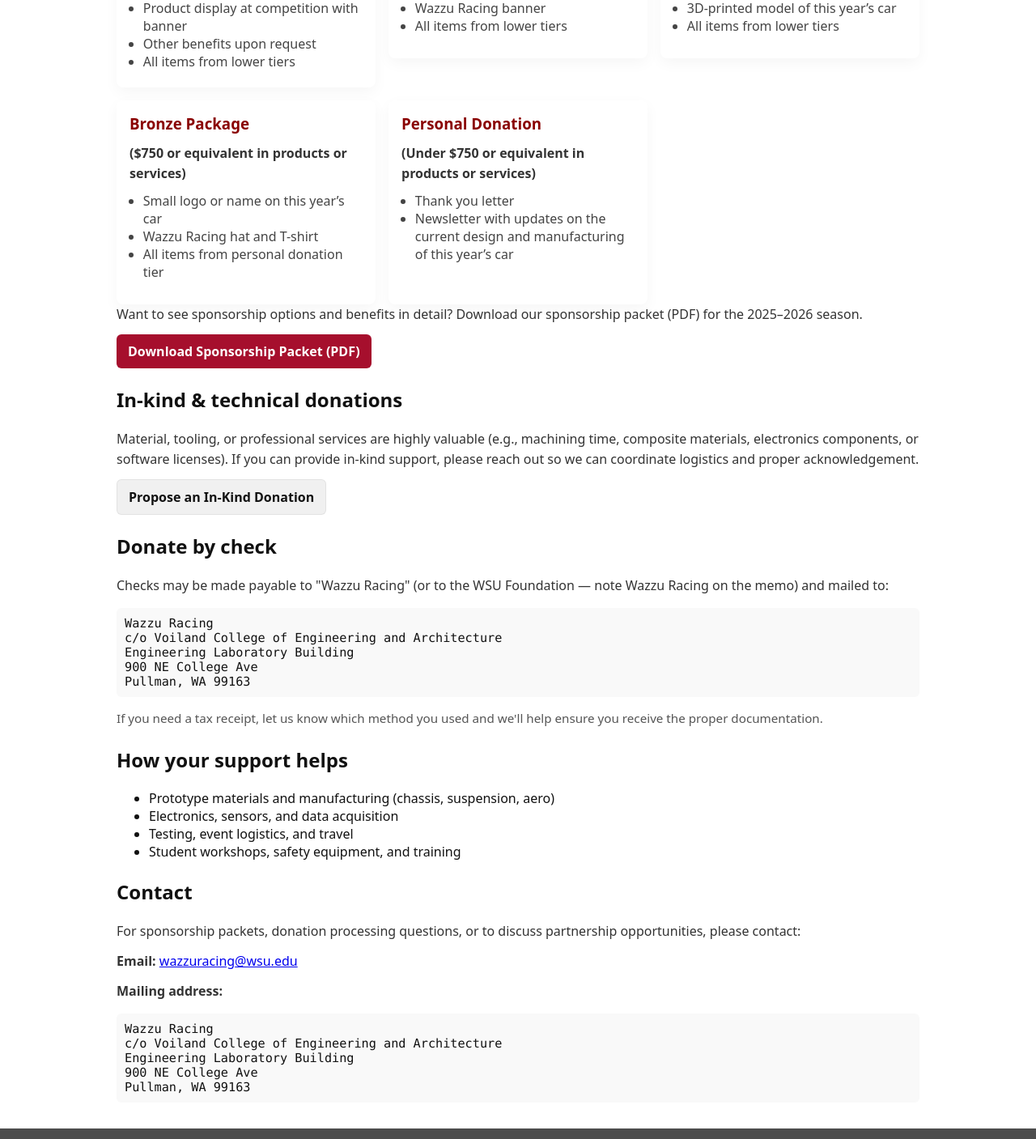
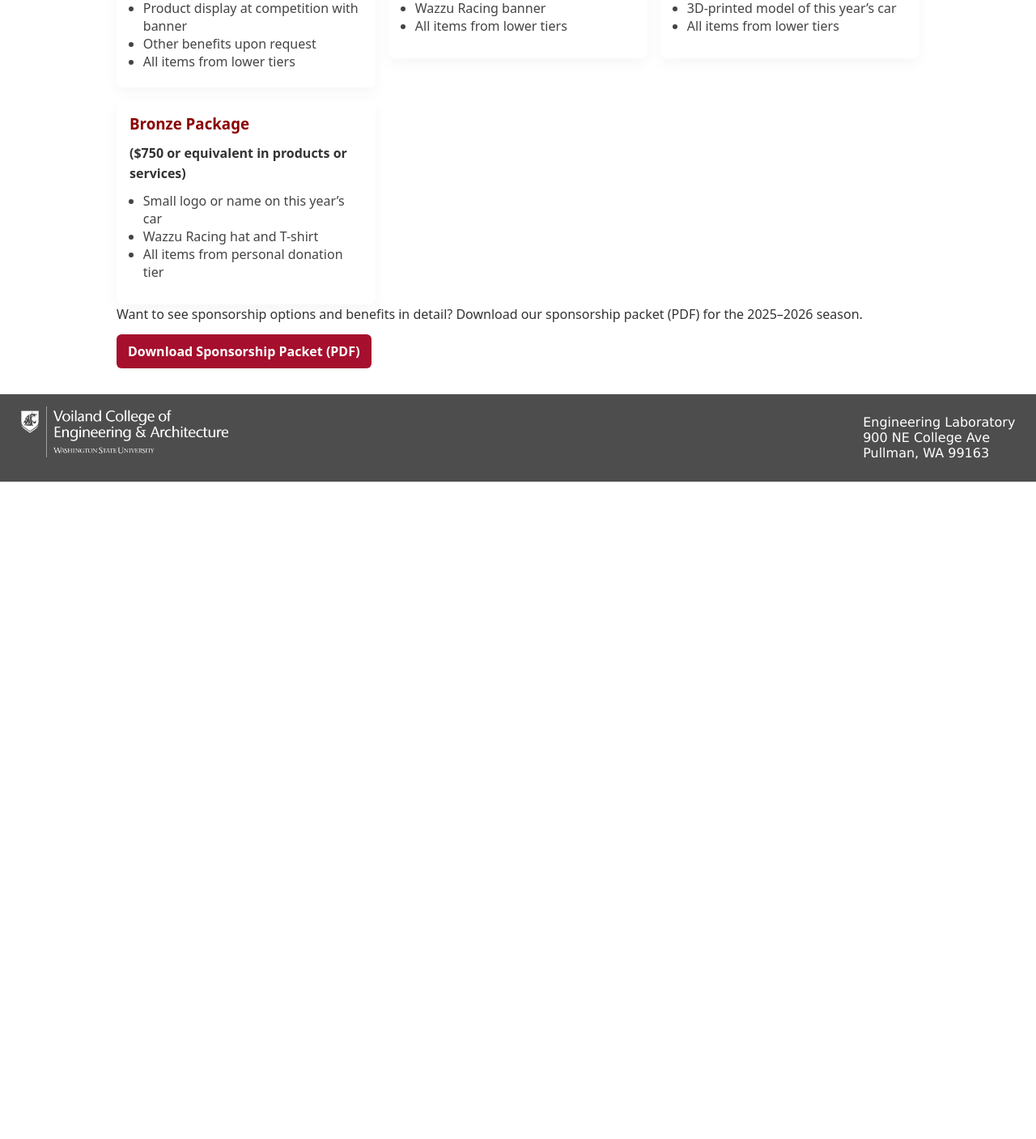
Before and after one commit to wazzu-racing/website, a SvelteKit app: page /donate in a window 1280 px wide. Shown: the part 744-2151 px from the top of the page at 81% size. After the commit the page ends 1339 px from the top, so only its background shows below. Built offline with nearby package versions, Linux system fonts and the light colour scheme.

Commit message:
Clean up page.

```diff
--- a/src/routes/donate/+page.svelte
+++ b/src/routes/donate/+page.svelte
@@ -99,20 +99,8 @@
 					<li>All items from personal donation tier</li>
 				</ul>
 			</article>
-
-			<article class="sponsor-card">
-				<h3>Personal Donation</h3>
-				<p class="amount">(Under $750 or equivalent in products or services)</p>
-				<ul>
-					<li>Thank you letter</li>
-					<li>
-						Newsletter with updates on the current design and manufacturing of this year’s car
-					</li>
-				</ul>
-			</article>
 		</div>
 
-		<!-- Sponsorship packet download -->
 		<div class="sponsor-packet">
 			<p>
 				Want to see sponsorship options and benefits in detail? Download our sponsorship packet
@@ -122,56 +110,6 @@
 				>Download Sponsorship Packet (PDF)</a
 			>
 		</div>
-	</section>
-
-	<section class="in-kind">
-		<h2>In-kind & technical donations</h2>
-		<p>
-			Material, tooling, or professional services are highly valuable (e.g., machining time,
-			composite materials, electronics components, or software licenses). If you can provide in-kind
-			support, please reach out so we can coordinate logistics and proper acknowledgement.
-		</p>
-
-		<div class="cta-row">
-			<a class="btn" href={'mailto:' + contactEmail}>Propose an In-Kind Donation</a>
-		</div>
-	</section>
-
-	<section class="mailing">
-		<h2>Donate by check</h2>
-		<p>
-			Checks may be made payable to "Wazzu Racing" (or to the WSU Foundation — note Wazzu Racing on
-			the memo) and mailed to:
-		</p>
-
-		<pre class="address">{mailingAddress}</pre>
-
-		<p class="note">
-			If you need a tax receipt, let us know which method you used and we'll help ensure you receive
-			the proper documentation.
-		</p>
-	</section>
-
-	<section class="impact">
-		<h2>How your support helps</h2>
-		<ul>
-			<li>Prototype materials and manufacturing (chassis, suspension, aero)</li>
-			<li>Electronics, sensors, and data acquisition</li>
-			<li>Testing, event logistics, and travel</li>
-			<li>Student workshops, safety equipment, and training</li>
-		</ul>
-	</section>
-
-	<section class="contact-card">
-		<h2>Contact</h2>
-		<p>
-			For sponsorship packets, donation processing questions, or to discuss partnership
-			opportunities, please contact:
-		</p>
-
-		<p><strong>Email:</strong> <a href={'mailto:' + contactEmail}>{contactEmail}</a></p>
-		<p><strong>Mailing address:</strong></p>
-		<pre class="address">{mailingAddress}</pre>
 	</section>
 </main>
 
```
